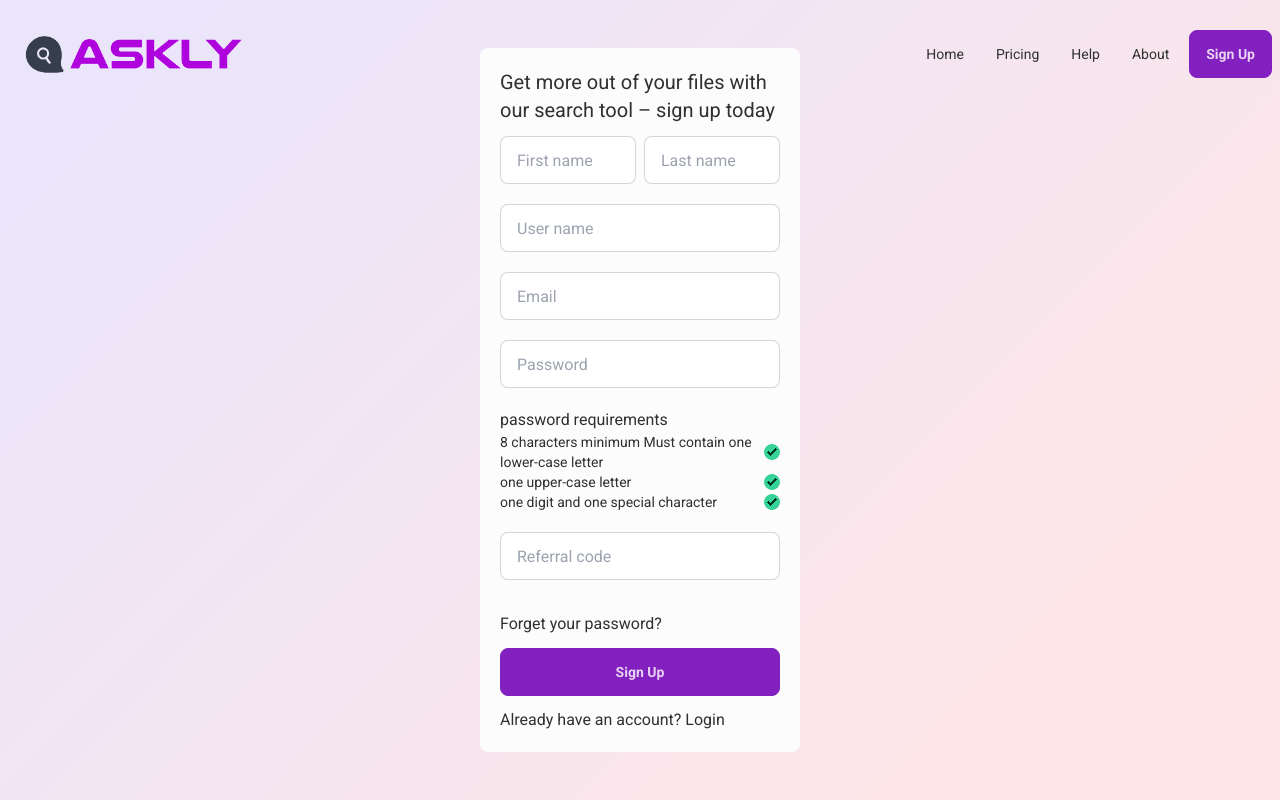
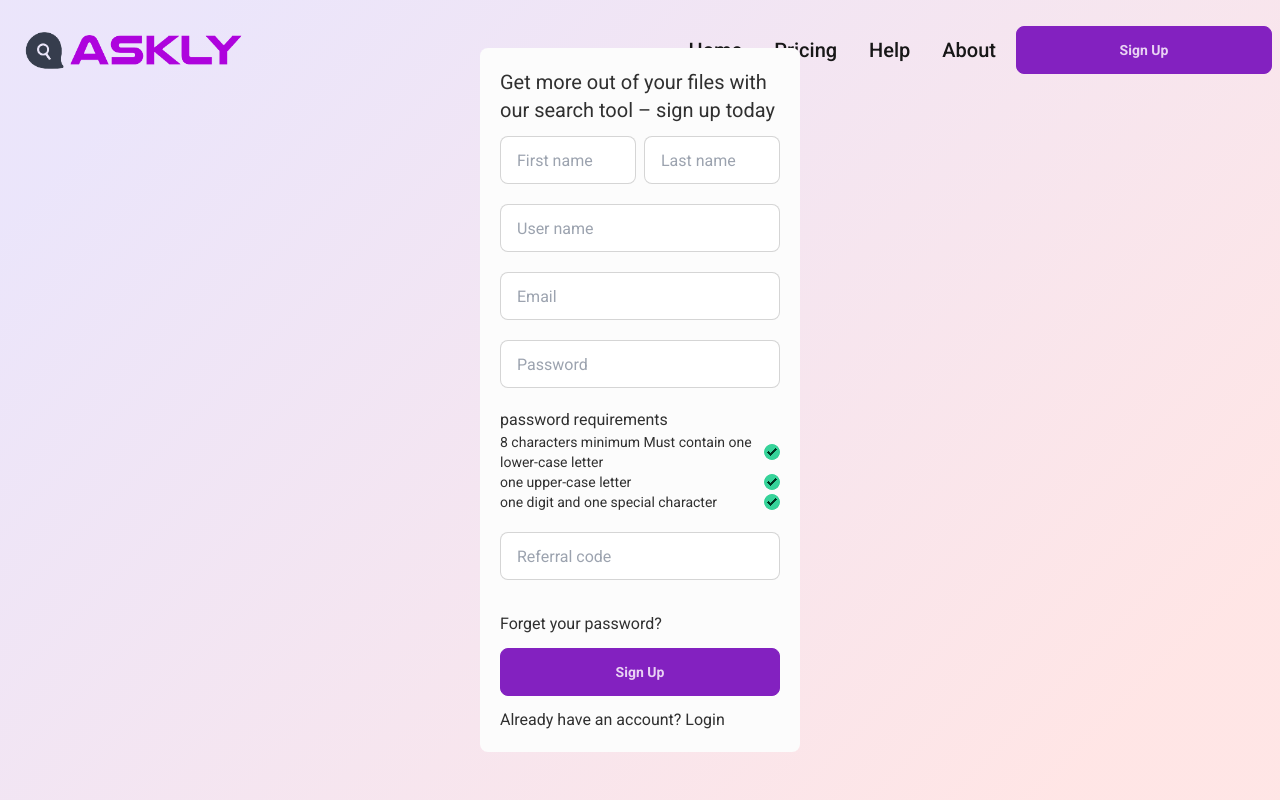
Before and after one commit to rakibul-wdp/askly, a Next.js app: page /signup in a window 1280 px wide. Built offline with nearby package versions, Linux system fonts and the light colour scheme.

Commit message:
implement active link functionality

```diff
--- a/components/common/Navbar.js
+++ b/components/common/Navbar.js
@@ -1,11 +1,17 @@
+"use client";
+
 import React from 'react'
 import Image from 'next/image';
 import Link from 'next/link';
 import AsklyLogo from "../../public/assets/images/common/asklyLogo.png";
+import PrimaryButton from './PrimaryButton';
+import { usePathname } from "next/navigation";
 
 const Navbar = () => {
+  const pathname = usePathname();
+
   return (
-    <nav className="navbar absolute mt-5">
+    <nav className="navbar absolute top-0 left-0 right-0 mt-3 max-w-screen-2xl mx-auto">
       <div className="navbar-start">
         <Link href="/" className="text-xl">
           <Image src={AsklyLogo} width={250} height={250} alt='askly logo' />
@@ -13,14 +19,14 @@ const Navbar = () => {
       </div>
       <div className="navbar-end">
         <div className="hidden md:flex">
-          <ul className="menu menu-horizontal px-1">
-            <li><a>Home</a></li>
-            <li><a>Pricing</a></li>
-            <li><a>Help</a></li>
-            <li><a>About</a></li>
+          <ul className="menu menu-horizontal px-1 text-xl font-medium">
+            <li><Link href="/" className={pathname == "/" ? "text-primary" : "text-[#171717]"}>Home</Link></li>
+            <li><Link href="/pricing" className={pathname == "/pricing" ? "text-primary" : "text-[#171717]"}>Pricing</Link></li>
+            <li><Link href="/help" className={pathname == "/help" ? "text-primary" : "text-[#171717]"}>Help</Link></li>
+            <li><Link href="/about" className={pathname == "/about" ? "text-primary" : "text-[#171717]"}>About</Link></li>
           </ul>
         </div>
-        <Link href="/signup" className="btn btn-primary normal-case">Sign Up</Link>
+        <Link href="/signup"><PrimaryButton >Sign Up</PrimaryButton></Link>
       </div>
     </nav>
   )
--- /dev/null
+++ b/components/common/PrimaryButton.js
@@ -0,0 +1,9 @@
+import React from 'react';
+
+const PrimaryButton = ({ children }) => {
+  return (
+    <button className='btn btn-primary btn-wide normal-case -py-10'>{children}</button>
+  )
+}
+
+export default PrimaryButton;
```
